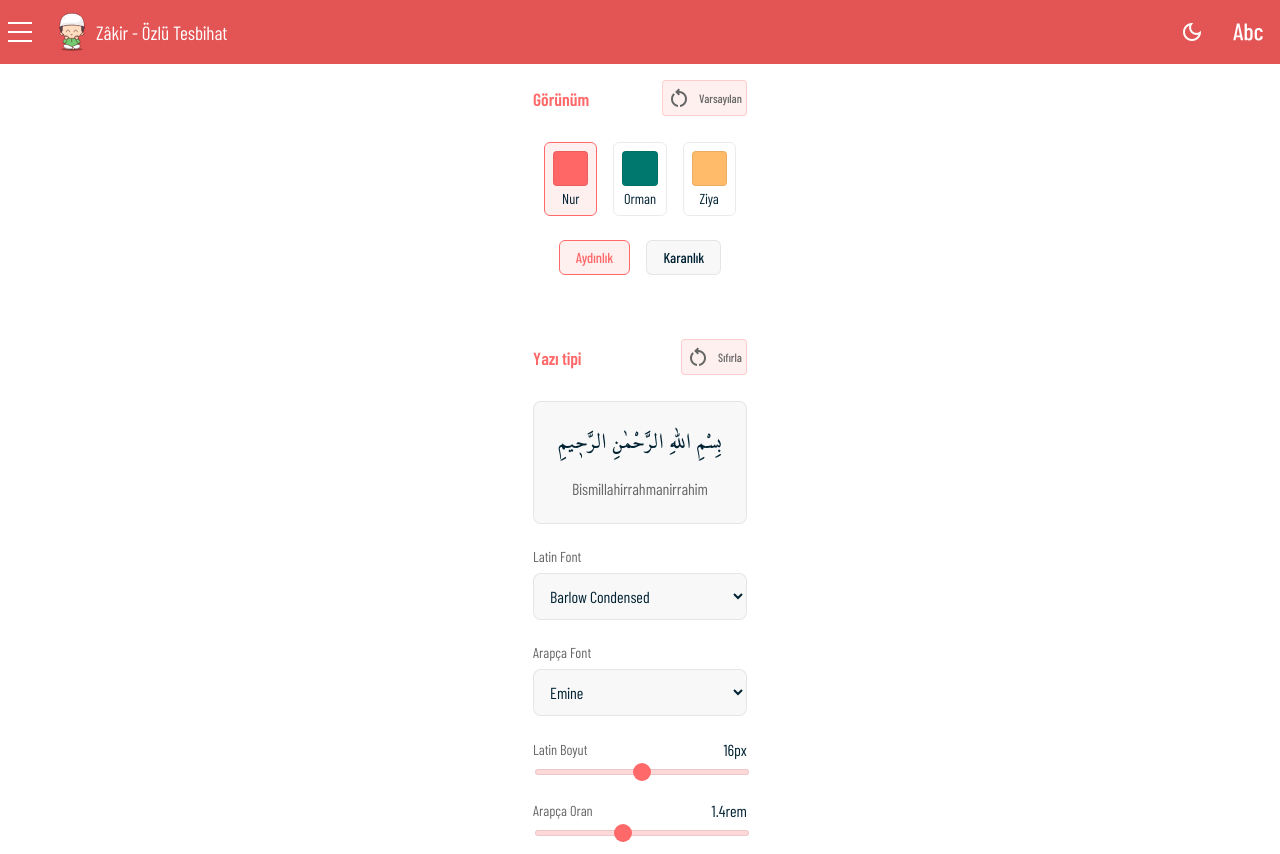
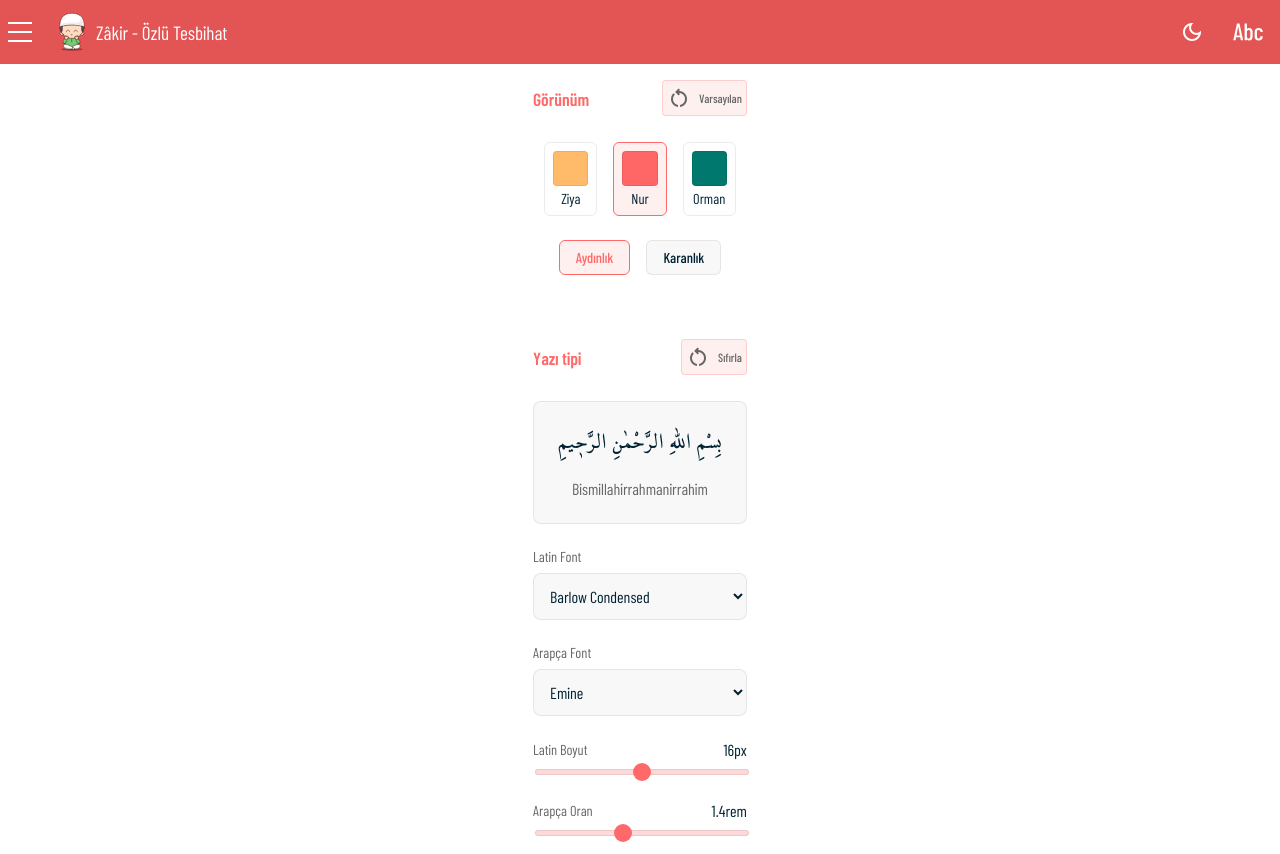
Before and after one commit to alitekdemir/zakir2025, a Vue app: page /ayarlar in a window 1280 px wide. Built offline with nearby package versions, Linux system fonts and the light colour scheme.

Commit message:
Etkileşim geliştirmesi

```diff
--- a/src/assets/themes.js
+++ b/src/assets/themes.js
@@ -1,11 +1,20 @@
 // src/assets/themes.js
-export const DEFAULT_THEME = 'default'
+export const DEFAULT_THEME = 'nur'
 export const DEFAULT_MODE = 'light'
 
 export const themes = {
-    default: {
+    ziya: {
+        name: 'Ziya',
+        path: './themes/ziya.css',
+        color: 'hwb(33 41% 0%)',
+        modes: {
+            light: { name: 'Aydınlık' },
+            dark: { name: 'Karanlık' }
+        }
+    },
+    nur: {
         name: 'Nur',
-        path: './themes/default.css',
+        path: './themes/nur.css',
         color: '#FF6666',
         modes: {
             light: { name: 'Aydınlık' },
@@ -21,13 +30,5 @@ export const themes = {
             dark: { name: 'Karanlık' }
         }
     },
-    ziya: {
-        name: 'Ziya',
-        path: './themes/ziya.css',
-        color: 'hwb(33 41% 0%)',
-        modes: {
-            light: { name: 'Aydınlık' },
-            dark: { name: 'Karanlık' }
-        }
-    }
+
 }
--- a/src/assets/version.js
+++ b/src/assets/version.js
@@ -1,4 +1,4 @@
 // src/assets/version.js
 
 export const APP_VERSION = '1.2.5'
-export const ASSETS_VERSION = '1.2.1'
+export const ASSETS_VERSION = '1.2.2'
```
Also changed, not shown: public/themes/nur.css (renamed from public/themes/default.css).
